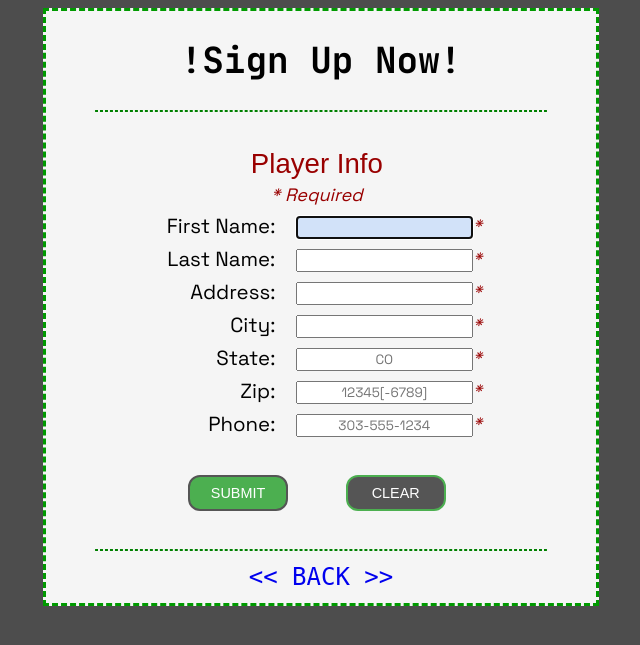
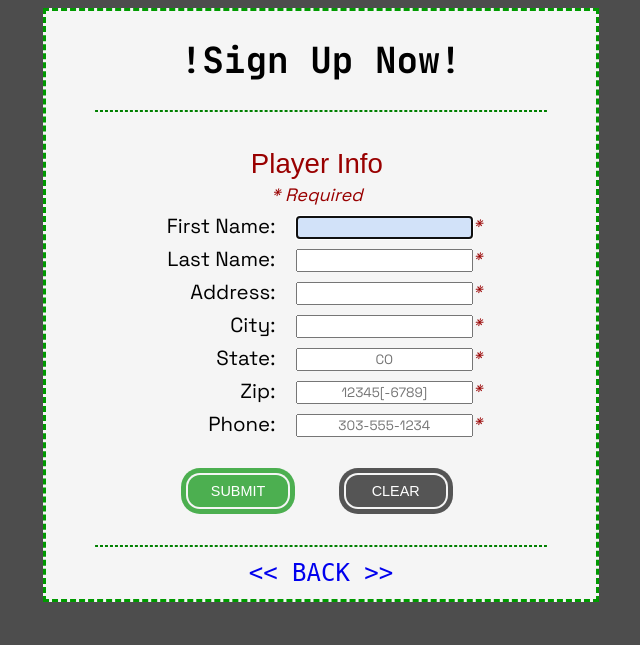
Before and after one commit to jarunnells/CWB-206_PHP, a PHP site: page /_public_html/basics/form_proj/form_process.php in a window 1280 px wide. Shown: the top 645 px of the page, without its empty margins (319-959 px from the left). Run offline with PHP 8.4, Linux system fonts and the light colour scheme; some web fonts are replaced.

Commit message:
fixed button borders

```diff
--- a/_public_html/basics/styles/custom.css
+++ b/_public_html/basics/styles/custom.css
@@ -76,12 +76,18 @@ input[type=text]:focus {
 
 #form_process button[type='submit'] {
     background-color: var(--bg-color-btn-submit);
-    border: var(--border-size) var(--border-line-style-s) var(--bg-color-btn-reset);
+    border: 0;
+    box-shadow:
+        0 0 0 2px var(--bg-color-div-holder),
+        0 0 0 7px var(--bg-color-btn-submit);
 }
 
 #form_process button[type='reset'] {
     background-color: var(--bg-color-btn-reset);
-    border: var(--border-size) var(--border-line-style-s) var(--bg-color-btn-submit);
+    border: 0;
+    box-shadow:
+        0 0 0 2px var(--bg-color-div-holder),
+        0 0 0 7px var(--bg-color-btn-reset);
 }
 
 #table_output {
```
